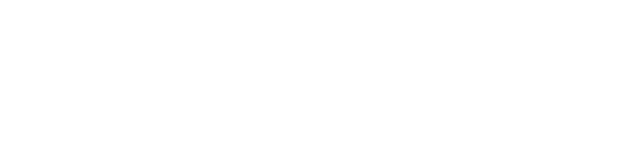
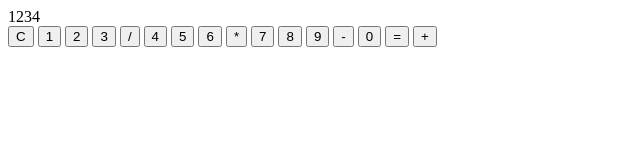
Before and after one commit to kvadratik1/Calculator-, a plain HTML site: page index.html in a window 1280 px wide. Shown: the whole page, without its empty margins (0-640 px from the left). Drawn offline with Linux system fonts and the light colour scheme.

Commit message:
add buttons

```diff
--- a/index.html
+++ b/index.html
@@ -3,7 +3,34 @@
   <head>
     <meta charset="UTF-8" />
     <meta name="viewport" content="width=device-width, initial-scale=1.0" />
-    <title>Document</title>
+    <title>Calculator</title>
   </head>
-  <body></body>
+  <body>
+    <div class="calculator">
+      <div id="display">1234</div>
+
+      <div class="buttons">
+        <button class="clear-button">C</button>
+        <button>1</button>
+        <button>2</button>
+        <button>3</button>
+        <button>/</button>
+
+        <button>4</button>
+        <button>5</button>
+        <button>6</button>
+        <button>*</button>
+
+        <button>7</button>
+        <button>8</button>
+        <button>9</button>
+        <button>-</button>
+
+        <button>0</button>
+        <button class="equals">=</button>
+        <button>+</button>
+      </div>
+    </div>
+    <script src="script.js"></script>
+  </body>
 </html>
--- a/script.js
+++ b/script.js
@@ -1,3 +1,7 @@
+let firstNumber = null;
+let secondNumber = null;
+let operator = null;
+
 function add(numberOne, numberTwo) {
   return numberOne + numberTwo;
 }
@@ -25,4 +29,3 @@ function operate(numberOne, numberTwo, operator) {
     return divide(numberOne, numberTwo);
   } else return error;
 }
-console.log("operation", operate(2, 2, "+"));
```
